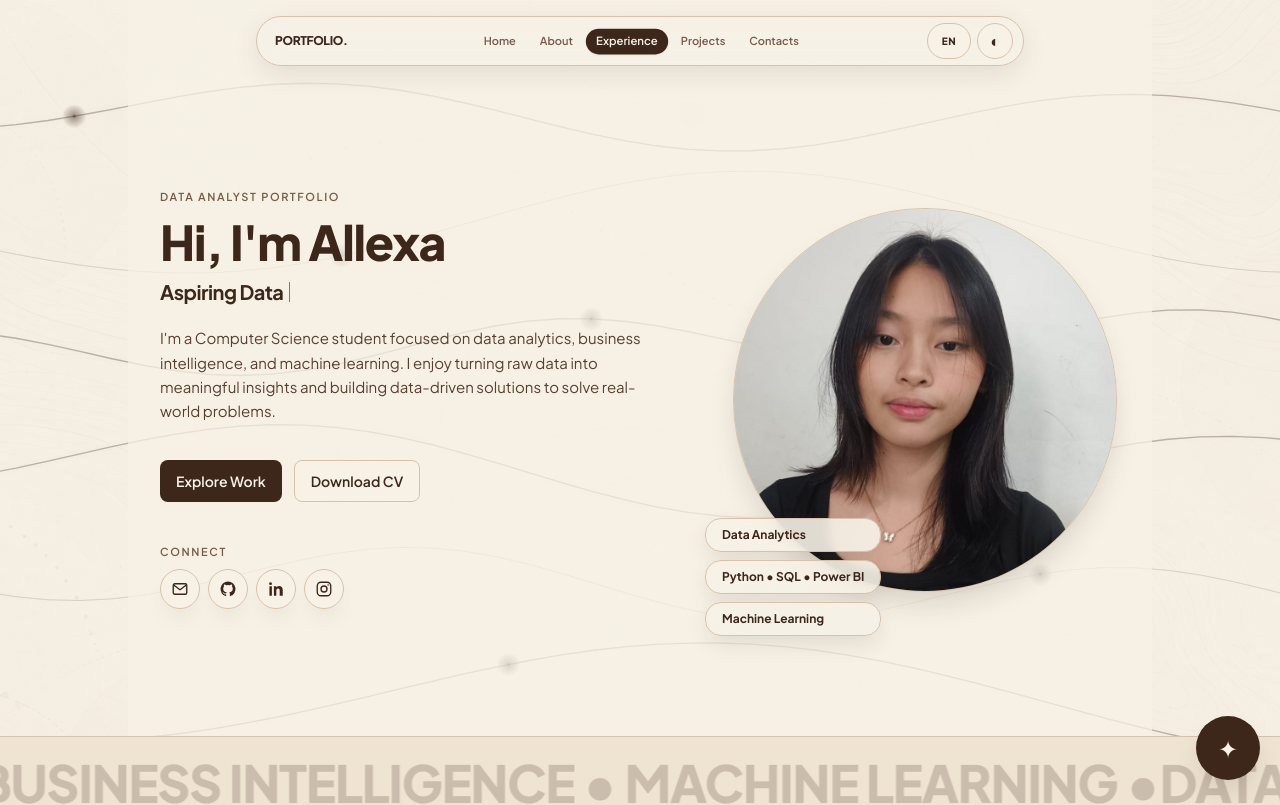
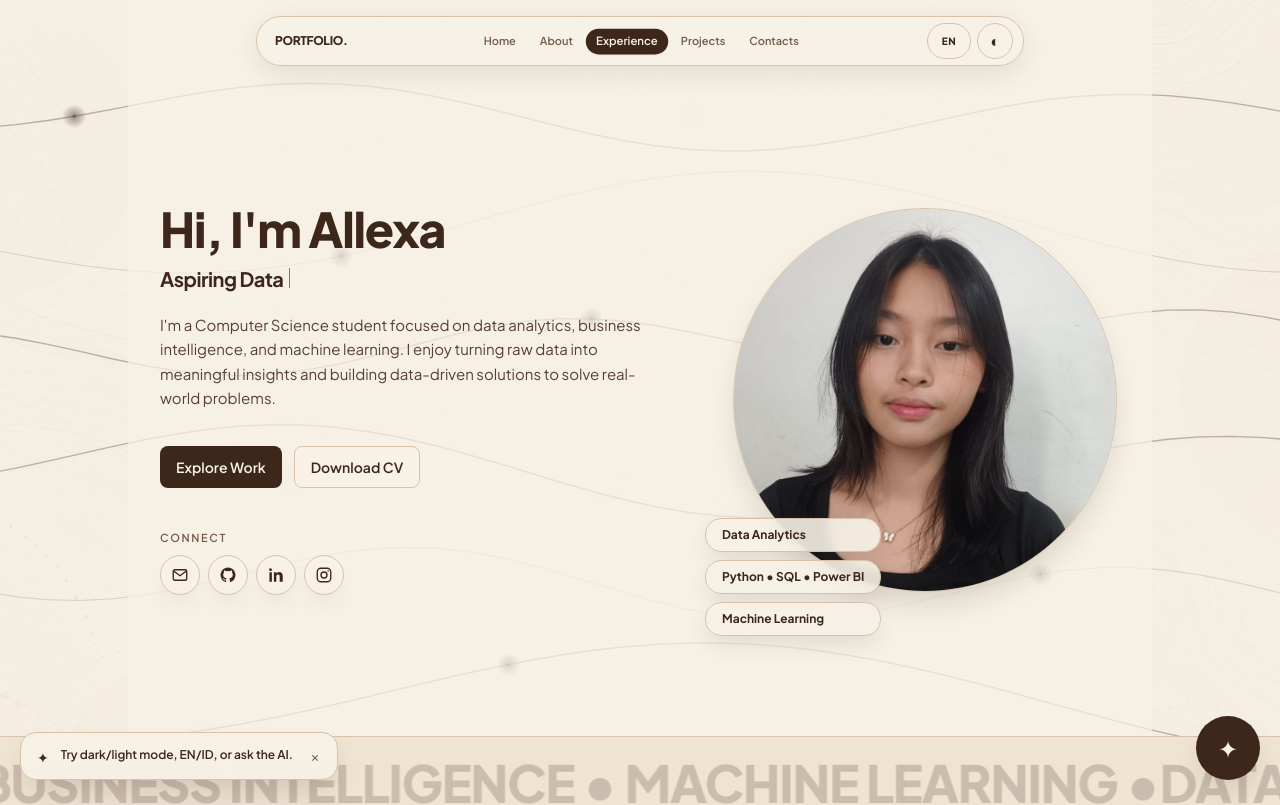
Before and after one commit to allexaFelissa/portofolio, a Next.js app: page / in a window 1280 px wide. Shown: the top 805 px of the page. Built offline with nearby package versions, Linux system fonts and the light colour scheme.

Commit message:
Add brief feature hint and simplify hero

```diff
--- a/app/layout.tsx
+++ b/app/layout.tsx
@@ -5,6 +5,7 @@ import { ThemeProvider } from "@/hooks/useTheme";
 import { GlobalClickSpark } from "@/components/react-bits/GlobalClickSpark";
 import { InteractiveCurrent } from "@/components/layout/InteractiveCurrent";
 import { LanguageProvider } from "@/hooks/useLanguage";
+import { FeatureHint } from "@/components/layout/FeatureHint";
 
 /*
  * Typography (Requirement 18.4): "Plus Jakarta Sans" is used throughout the
@@ -35,7 +36,7 @@ export default function RootLayout({
       lang="en"
       className={plusJakartaSans.variable}
     >
-      <body><InteractiveCurrent /><ThemeProvider><LanguageProvider>{children}<GlobalClickSpark /></LanguageProvider></ThemeProvider></body>
+      <body><InteractiveCurrent /><ThemeProvider><LanguageProvider>{children}<FeatureHint /><GlobalClickSpark /></LanguageProvider></ThemeProvider></body>
     </html>
   );
 }
--- /dev/null
+++ b/src/components/layout/FeatureHint.tsx
@@ -0,0 +1,28 @@
+"use client";
+
+import { useEffect, useState } from "react";
+import { useLanguage } from "@/hooks/useLanguage";
+
+export function FeatureHint() {
+  const { language } = useLanguage();
+  const [visible, setVisible] = useState(false);
+
+  useEffect(() => {
+    const showTimer = window.setTimeout(() => setVisible(true), 1400);
+    const hideTimer = window.setTimeout(() => setVisible(false), 9000);
+    return () => {
+      window.clearTimeout(showTimer);
+      window.clearTimeout(hideTimer);
+    };
+  }, []);
+
+  return <aside
+    role="status"
+    aria-live="polite"
+    className={`fixed bottom-5 left-5 z-50 flex max-w-[calc(100vw-2.5rem)] items-start gap-3 rounded-card border border-border bg-bg/95 px-4 py-3 text-primary shadow-card-hover backdrop-blur-md transition-[transform,opacity] duration-200 ease-[cubic-bezier(.23,1,.32,1)] motion-reduce:transform-none motion-reduce:transition-none sm:max-w-xs ${visible ? "translate-y-0 opacity-100" : "pointer-events-none translate-y-3 opacity-0"}`}
+  >
+    <span aria-hidden="true" className="mt-0.5 text-sm">✦</span>
+    <p className="text-xs font-semibold leading-5">{language === "id" ? "Coba mode gelap/terang, EN/ID, atau tanya AI." : "Try dark/light mode, EN/ID, or ask the AI."}</p>
+    <button type="button" onClick={() => setVisible(false)} aria-label={language === "id" ? "Tutup petunjuk" : "Dismiss hint"} className="-mr-1 grid size-5 shrink-0 place-items-center rounded-full text-sm text-muted transition-colors hover:text-primary focus-visible:outline focus-visible:outline-2 focus-visible:outline-primary">×</button>
+  </aside>;
+}
--- a/src/content/site-content-id.ts
+++ b/src/content/site-content-id.ts
@@ -18,7 +18,7 @@ const projectCopy: Record<string, { description: string; detailBody: string }> =
 
 export const siteContentId: SiteContent = {
   ...siteContent,
-  hero: { ...siteContent.hero, eyebrow: "PORTOFOLIO DATA ANALYST", role: "Berfokus pada Data Analytics & Data Science", description: "Saya adalah mahasiswa Ilmu Komputer yang berfokus pada analisis data, business intelligence, dan machine learning. Saya senang mengubah data mentah menjadi wawasan bermakna dan membangun solusi berbasis data untuk masalah nyata.", capabilityBadges: ["Analisis Data", "Python • SQL • Power BI", "Machine Learning"] },
+  hero: { ...siteContent.hero, role: "Berfokus pada Data Analytics & Data Science", description: "Saya adalah mahasiswa Ilmu Komputer yang berfokus pada analisis data, business intelligence, dan machine learning. Saya senang mengubah data mentah menjadi wawasan bermakna dan membangun solusi berbasis data untuk masalah nyata.", capabilityBadges: ["Analisis Data", "Python • SQL • Power BI", "Machine Learning"] },
   about: { ...siteContent.about, eyebrow: "KENALI", heading: "Tentang Saya", whoAmI: "Saya adalah mahasiswa Ilmu Komputer yang tertarik pada analisis data dan data science. Melalui proyek akademik, organisasi, dan dunia nyata, saya mengolah data untuk menganalisis masalah bisnis, membangun dashboard, dan mengembangkan solusi machine learning.", myApproach: "Saya percaya analisis yang baik dimulai dari pertanyaan yang tepat. Saya menggabungkan Python, SQL, Power BI, dan machine learning untuk mengubah data mentah menjadi wawasan yang jelas dan solusi praktis, dengan tetap memperhatikan kualitas serta konteks data." },
   experience: siteContent.experience.map(entry => ({ ...entry,
     role: ({ "software-engineer-intern": "Magang Software Engineer", "sasc-mentor": "Mentor Beasiswa SASC", "himti-care-manager": "Manajer HIMTI Care", "s-class-participant": "Peserta Program S-Class" } as Record<string, string>)[entry.id] ?? entry.role,
--- a/src/content/site-content.ts
+++ b/src/content/site-content.ts
@@ -6,7 +6,6 @@ import type { SiteContent } from "./types";
  */
 export const siteContent: SiteContent = {
   hero: {
-    eyebrow: "DATA ANALYST PORTFOLIO",
     name: "Allexa",
     role: "Aspiring Data Analyst & Data Scientist",
     description:
```
